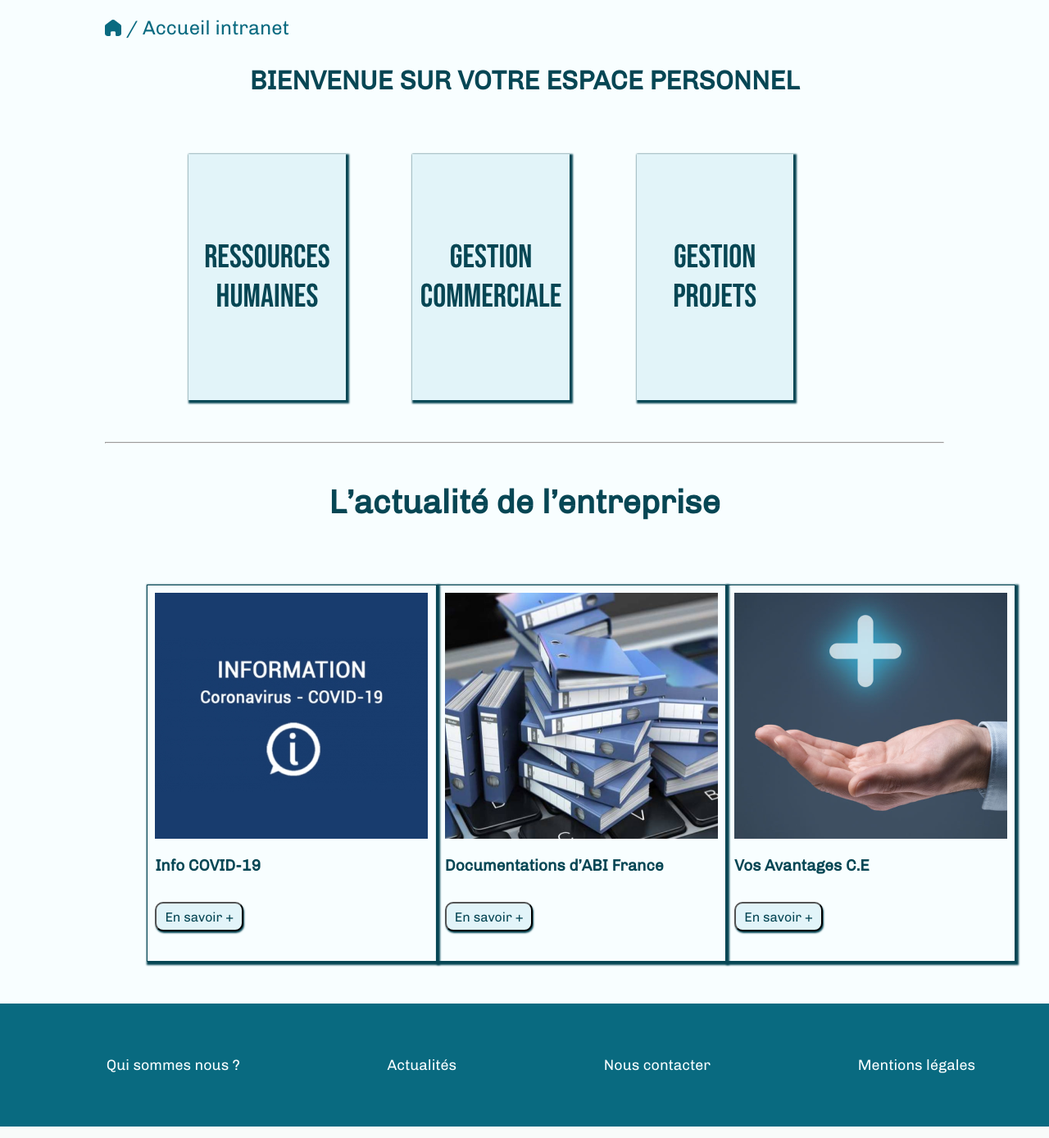
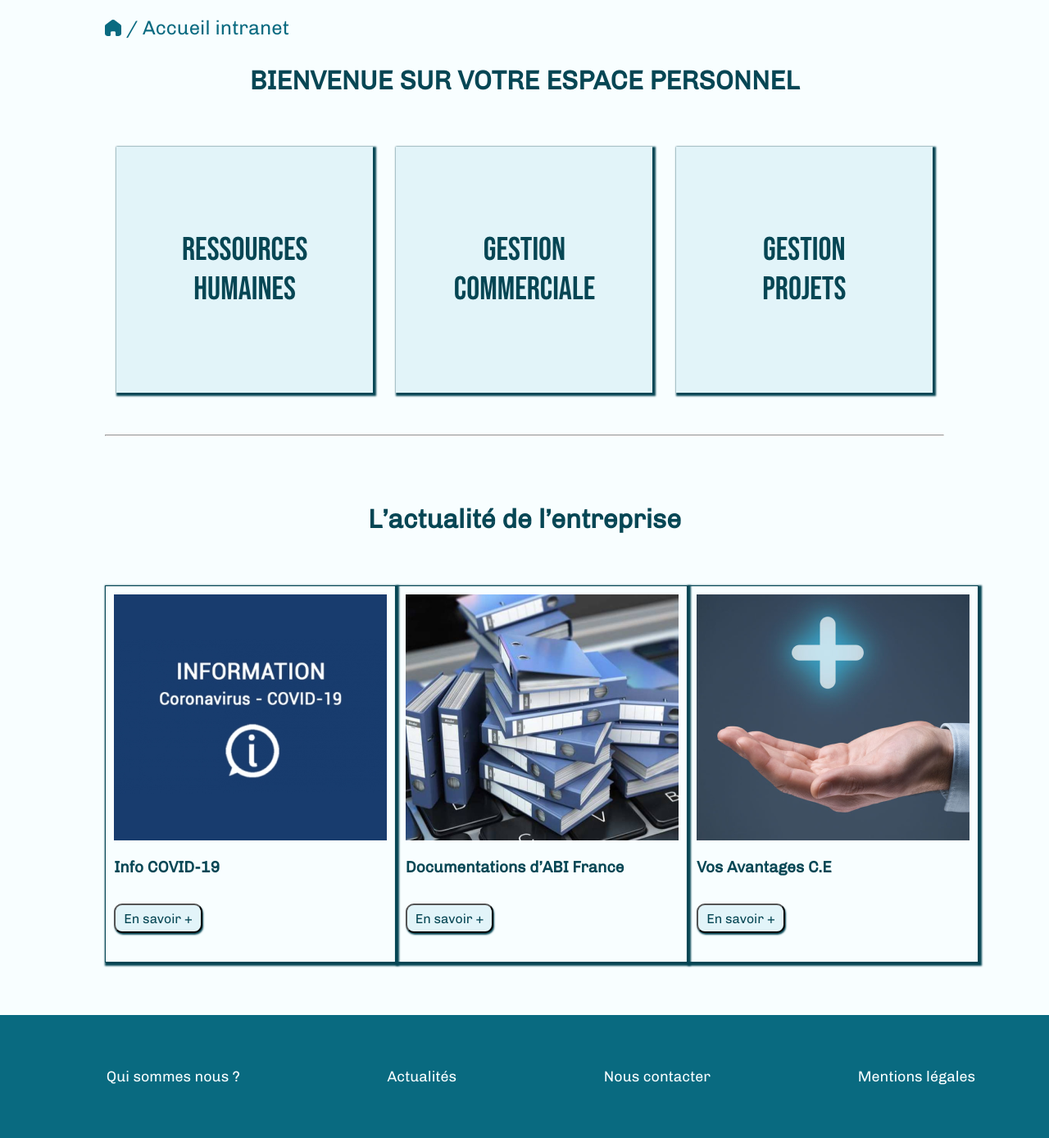
Before and after one commit to AlexRovere/Mission2, a PHP site: page /mainIntranet.php in a window 1280 px wide. Shown: the part 161-1549 px from the top of the page at 82% size. Run offline with PHP 8.4, Linux system fonts and the light colour scheme.

Commit message:
maj margin h2/footer

```diff
--- a/main.css
+++ b/main.css
@@ -41,6 +41,7 @@ h1 {
 h2 {
     font-size: 2em;
     line-height: 100px;
+    margin-bottom: 3%;
 }
 
 /* HEADER */
@@ -259,6 +260,7 @@ address a {
 
 footer {
 background-color: #096A80;
+margin-top: 5%;
 }
 
 #footerListe {
--- a/mainIntranet.css
+++ b/mainIntranet.css
@@ -1,25 +1,15 @@
 /* PAGE ACCUEIL INTRANET */
-
-#titreIntranet
-{
-    color : #064654;
-    text-align: center;
-    margin-bottom: 40px;
-}
 
 #blocImgIntranet
 {
     display: flex;
-    justify-content: space-between;
-    margin-left: 10%;
-    margin-right: 10%;
+    justify-content: space-around;
 }
 
 
 .blocNavIntranet
 {
     background-color: #E2F4F9;
-    margin-right: 10%;
     height: 300px;
     width: 313px;
     display: flex;
@@ -36,22 +26,9 @@
     font-size: 2.5em;
 }
 
-#sousTitreIntranet
-{
-    color : #064654;
-    text-align: center;
-    margin-bottom: 40px;
-    font-size: 250%;
-    margin-top: -3%;
-}
-
 .blocImgActualitesIntranet{
     display: flex;
-    justify-content: space-between;
-    margin-left: 5%;
-    margin-right: 5%;
-    margin-top: 5%;
-    margin-bottom: 5%;
+    justify-content: space-around;
 }
 
 .blocArticleActualitesIntranet {
--- a/mainIntranet.php
+++ b/mainIntranet.php
@@ -11,7 +11,7 @@
     <?php include('headerConnecte.php')?>
     <p class="miette"><a href="index.php"><img src="img/home.png" id="logoMiette"></a>  / Accueil intranet</p>
 
-    <h2 id="titreIntranet" >BIENVENUE SUR VOTRE ESPACE PERSONNEL</h2>
+    <h2 class="h2Centre" >BIENVENUE SUR VOTRE ESPACE PERSONNEL</h2>
 
     <div id="blocImgIntranet">
 
@@ -31,7 +31,7 @@
 
     <hr class="hrIndex">
 
-    <h2 id="sousTitreIntranet">L’actualité de l’entreprise </h2>
+    <h2 class="h2Centre">L’actualité de l’entreprise </h2>
 
     <div class="blocImgActualitesIntranet">
 
```
